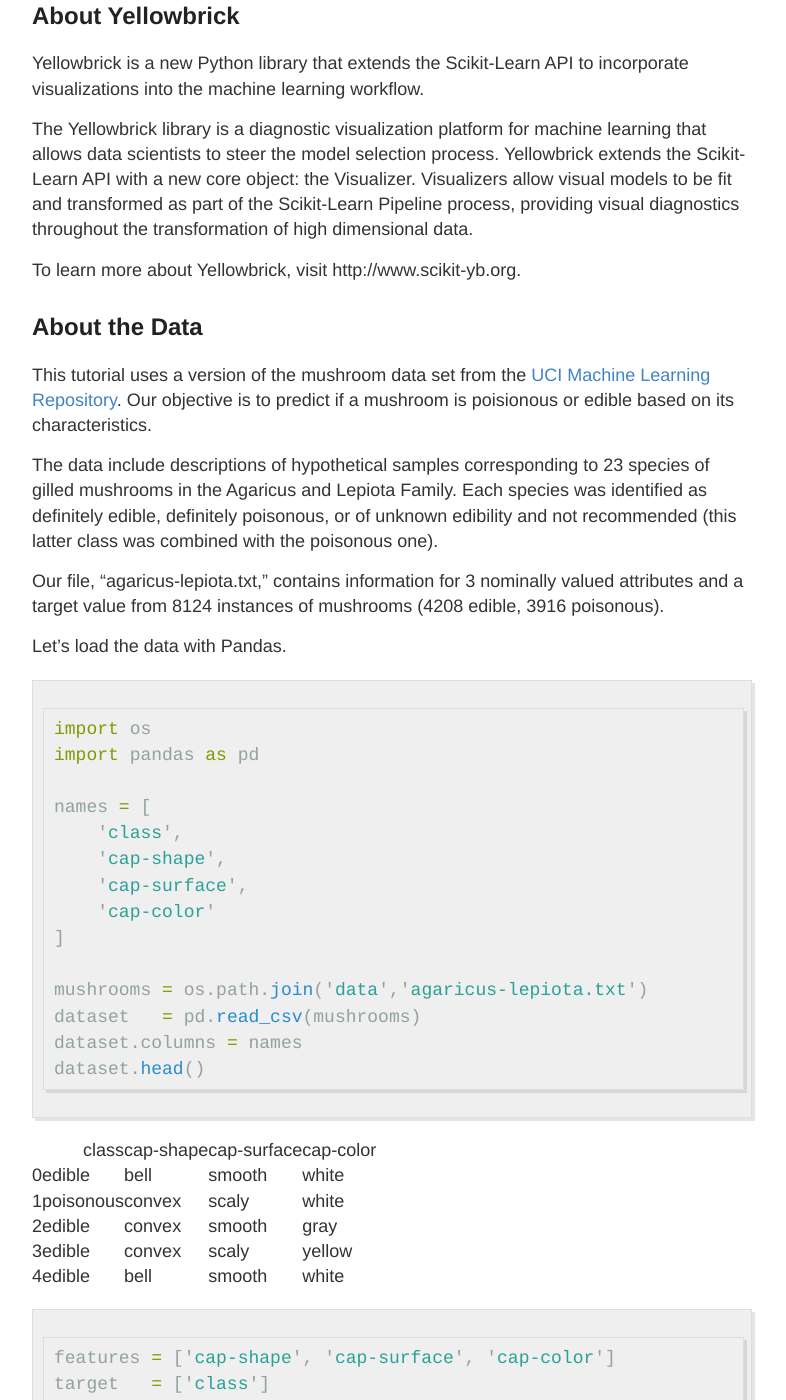
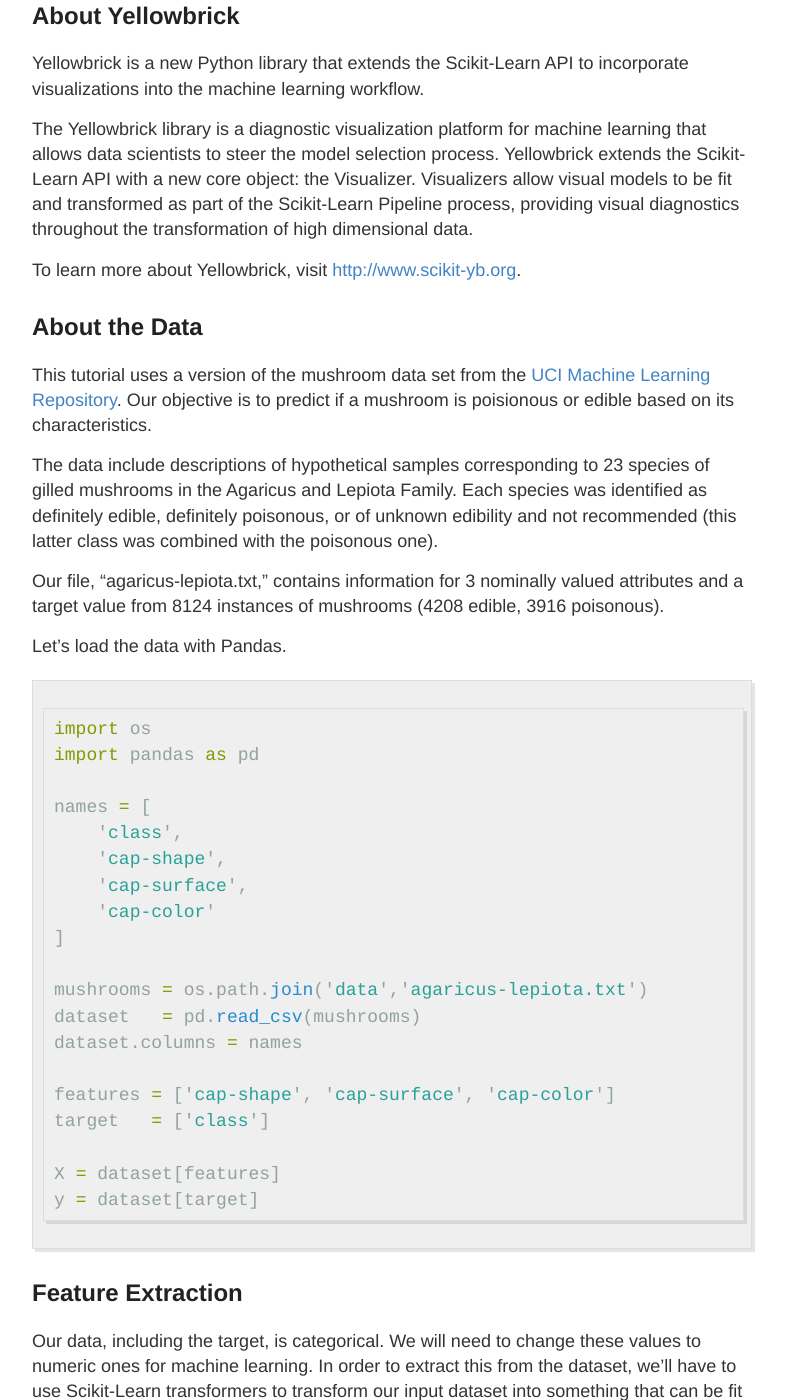
Before and after one commit to rebeccabilbro/rebeccabilbro.github.io, a Jekyll site: the page built from _posts/2017-2-1-visual-model-selection-with-yellowbrick.md, in a window 1280 px wide and 1400 px high, scrolled down 382 px. Shown: the whole window, without its empty margins (248-1034 px from the left). Built offline with Jekyll 4.4.1, drawn with Linux system fonts in a browser that asks for light colours.

Commit message:
finishing touches on formatting

````diff
--- a/_posts/2017-2-1-visual-model-selection-with-yellowbrick.md
+++ b/_posts/2017-2-1-visual-model-selection-with-yellowbrick.md
@@ -13,7 +13,7 @@
 
 The Yellowbrick library is a diagnostic visualization platform for machine learning that allows data scientists to steer the model selection process. Yellowbrick extends the Scikit-Learn API with a new core object: the Visualizer. Visualizers allow visual models to be fit and transformed as part of the Scikit-Learn Pipeline process, providing visual diagnostics throughout the transformation of high dimensional data.
 
-To learn more about Yellowbrick, visit http://www.scikit-yb.org.
+To learn more about Yellowbrick, visit [http://www.scikit-yb.org](http://www.scikit-yb.org).
 
 
 ## About the Data
@@ -41,67 +41,7 @@
 mushrooms = os.path.join('data','agaricus-lepiota.txt')
 dataset   = pd.read_csv(mushrooms)
 dataset.columns = names
-dataset.head()
-```
 
-
-
-
-<div>
-<table border="1" class="dataframe">
-  <thead>
-    <tr style="text-align: right;">
-      <th></th>
-      <th>class</th>
-      <th>cap-shape</th>
-      <th>cap-surface</th>
-      <th>cap-color</th>
-    </tr>
-  </thead>
-  <tbody>
-    <tr>
-      <th>0</th>
-      <td>edible</td>
-      <td>bell</td>
-      <td>smooth</td>
-      <td>white</td>
-    </tr>
-    <tr>
-      <th>1</th>
-      <td>poisonous</td>
-      <td>convex</td>
-      <td>scaly</td>
-      <td>white</td>
-    </tr>
-    <tr>
-      <th>2</th>
-      <td>edible</td>
-      <td>convex</td>
-      <td>smooth</td>
-      <td>gray</td>
-    </tr>
-    <tr>
-      <th>3</th>
-      <td>edible</td>
-      <td>convex</td>
-      <td>scaly</td>
-      <td>yellow</td>
-    </tr>
-    <tr>
-      <th>4</th>
-      <td>edible</td>
-      <td>bell</td>
-      <td>smooth</td>
-      <td>white</td>
-    </tr>
-  </tbody>
-</table>
-</div>
-
-
-
-
-```python
 features = ['cap-shape', 'cap-surface', 'cap-color']
 target   = ['class']
 
````
